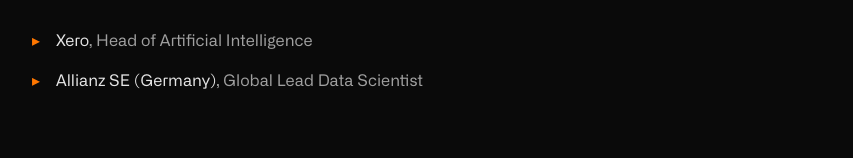
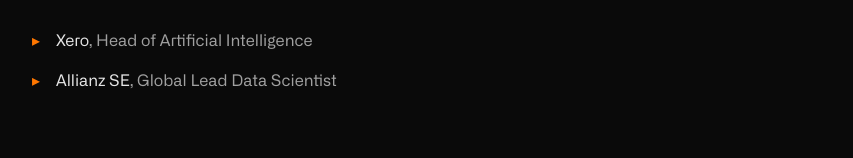
Before and after one commit to laingc/cloudflare-hosted-site, a plain HTML site: page index.html in a window 1280 px wide. Shown: the part 2048-2206 px from the top of the page, without its empty margins (56-909 px from the left). Drawn offline with Linux system fonts and the light colour scheme.

Commit message:
Minor fix

```diff
--- a/index.html
+++ b/index.html
@@ -74,7 +74,7 @@ I scale global technology organisations that build and deploy intelligent system
                         </p>
                         <ul class="pillar-roles">
                             <li><strong>Xero</strong>, Head of Artificial Intelligence</li>
-                            <li><strong>Allianz SE (Germany)</strong>, Global Lead Data Scientist</li>
+                            <li><strong>Allianz SE</strong>, Global Lead Data Scientist</li>
                         </ul>
                     </div>
 
```
